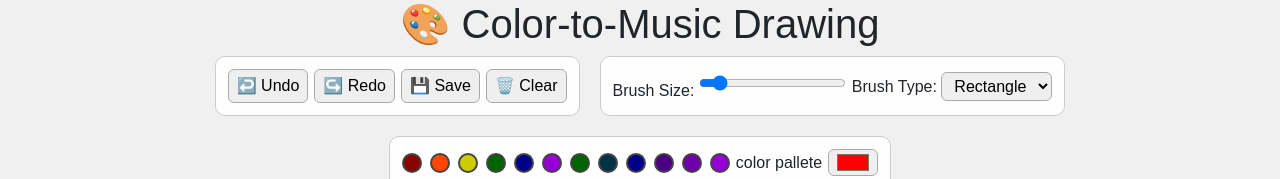
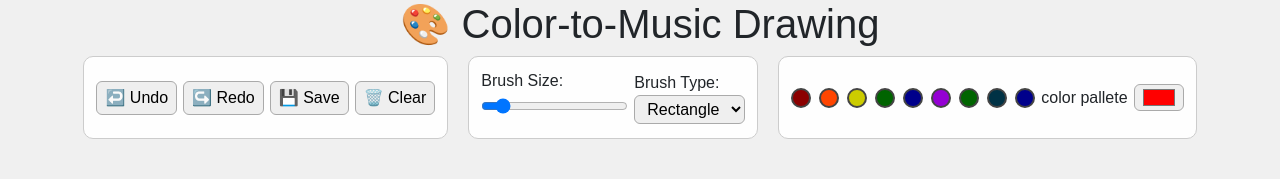
Before and after one commit to Ayka11/AVC, a Flask app: page /drawing2audio in a window 1280 px wide. Shown: the part 100-279 px from the top of the page. Run offline with Flask 3, Linux system fonts and the light colour scheme; parts of the project's set-up code (start-up, migrations or seed data) failed here and were passed over.

Commit message:
Update drawing_to_note.html

```diff
--- a/templates/drawing_to_note.html
+++ b/templates/drawing_to_note.html
@@ -105,10 +105,10 @@
 
     <!-- Section 2: Brush Settings -->
     <div class="tool-box">
-      <label>Brush Size:
+      <label>Brush Size: <br>
         <input type="range" id="brushSizeSlider" min="1" max="100" value="5" />
       </label>
-      <label>Brush Type:
+      <label>Brush Type: <br>
         <select id="toolSelect">
           <option value="square">Rectangle</option>
           <option value="line">Free</option>
@@ -130,9 +130,6 @@
 		<button style="background-color: #006400;" onclick="setColor('#006400')"></button> <!-- [0, 100, 0] -->
 		<button style="background-color: #003245;" onclick="setColor('#003245')"></button> <!-- [0, 50, 69] -->
 		<button style="background-color: #00008b;" onclick="setColor('#00008b')"></button> <!-- [0, 0, 139] -->
-		<button style="background-color: #4b0082;" onclick="setColor('#4b0082')"></button> <!-- [75, 0, 130] -->
-		<button style="background-color: #7000ab;" onclick="setColor('#7000ab')"></button> <!-- [112, 0, 171] -->
-		<button style="background-color: #9400d3;" onclick="setColor('#9400d3')"></button> <!-- [148, 0, 211] -->
 
       </div>
       color pallete<input type="color" id="colorPicker" value="#ff0000" />
```
